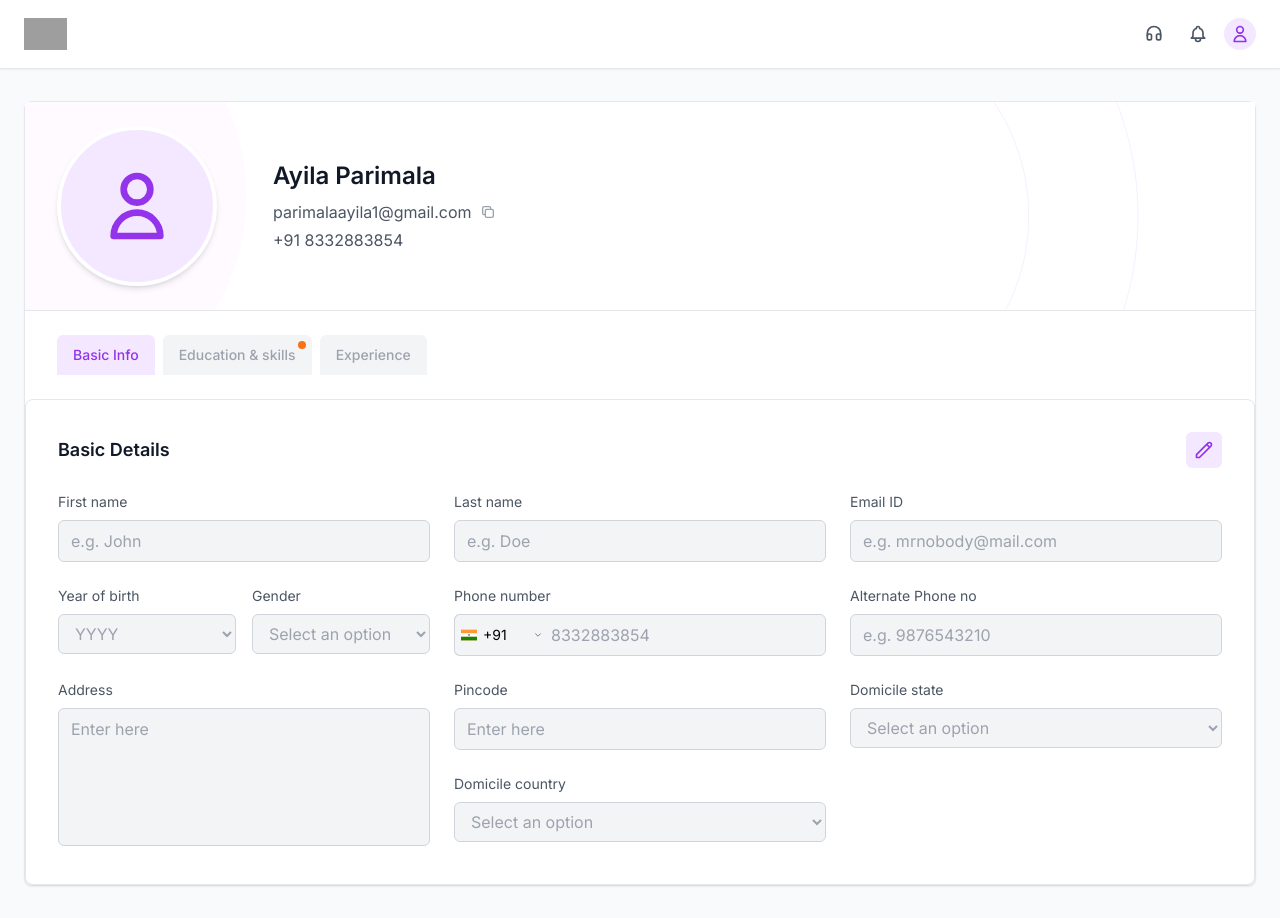
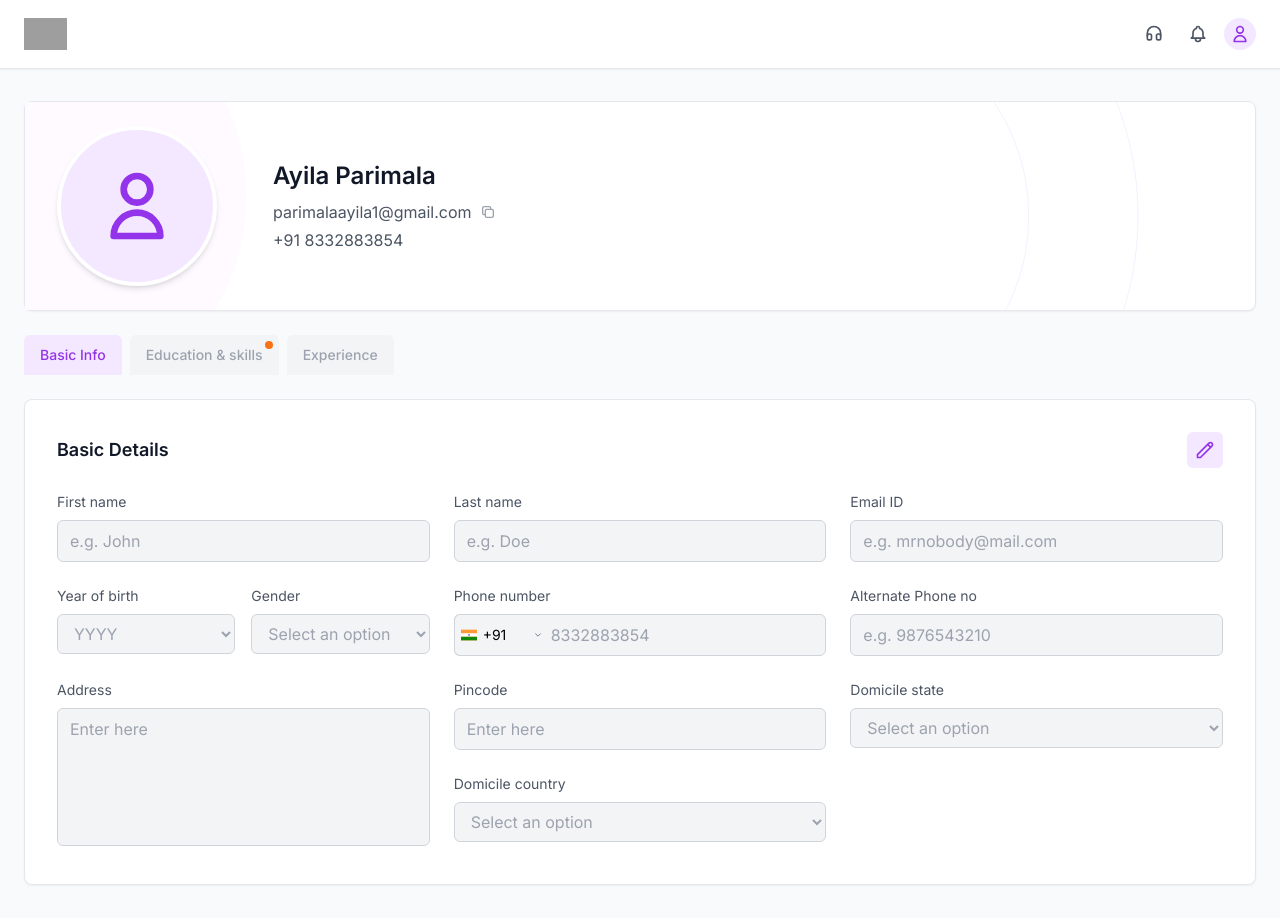
Before and after one commit to svrajesh21/Interview-buddy, a React (Create React App) app: page / in a window 1280 px wide. Both pictures are taken after a click on the button 1240 px from the left and 34 px from the top of the page. Built offline with nearby package versions, Linux system fonts and the light colour scheme; grey boxes are pictures that could not be loaded.

Commit message:
Update App.jsx

```diff
--- a/src/App.jsx
+++ b/src/App.jsx
@@ -120,7 +120,8 @@ className="w-8 h-8 bg-purple-100 rounded-full flex items-center justify-center h
 </header>
 
 {/* Main Content */}
-<main className="w-full px-6 py-8">{!showProfile ? (
+<main className="w-full px-6 py-8">
+{!showProfile ? (
 <div className="bg-white rounded-lg shadow-sm border border-gray-200">
 <div className="px-6 py-4 border-b border-gray-200 flex items-center justify-between">
 <h1 className="text-xl font-semibold text-gray-900">Users</h1>
@@ -171,10 +172,10 @@ Add user
 </table>
 </div>
 ) : (
-/* Profile Page */
+<div className="space-y-6">
+{/* Profile Header - Separate Container */}
 <div className="bg-white rounded-lg shadow-sm border border-gray-200">
-{/* Profile Header */}
-<div className="px-8 py-6 border-b border-gray-200 relative overflow-hidden bg-white">
+<div className="px-8 py-6 relative overflow-hidden">
   {/* Background decorative circles */}
   <div className="absolute inset-0 pointer-events-none">
     {/* Large purple circle on left */}
@@ -198,7 +199,7 @@ Add user
         </svg>
       </div>
     </div>
- {/* User Info */}
+    {/* User Info */}
     <div className="ml-8">
       <h2 className="text-2xl font-semibold text-gray-900 mb-2">Ayila Parimala</h2>
       <div className="flex items-center gap-2 text-gray-600 mb-1">
@@ -213,10 +214,9 @@ Add user
     </div>
   </div>
 </div>
-
-{/* Tabs - Floating in the gap with NO background */}
-<div className="px-8 py-6">
-  <div className="flex gap-2">
+</div>
+{/* Tabs - No container, just buttons floating */}
+<div className="flex gap-2">
   <button
     onClick={() => setActiveTab('basic')}
     className={`px-4 py-2.5 text-sm font-medium rounded-t-md ${activeTab === 'basic' ? 'bg-purple-100 text-purple-600' : 'bg-gray-100 text-gray-400 hover:text-gray-600'}`}
@@ -237,9 +237,8 @@ Add user
     Experience
   </button>
 </div>
-</div>
 
-{/* Tab Content */}
+{/* Tab Content - Separate Container */}
 {activeTab === 'basic' && (
 <div className="bg-white rounded-lg shadow-sm border border-gray-200 p-8">
 <div className="flex items-center justify-between mb-6">
@@ -411,10 +410,12 @@ Add user
       </select>
     </div>
   </div>
-</div></div>
+</div>
+</div>
 )}
+
 {activeTab === 'education' && (
-<div className="p-8 space-y-6">
+<div className="bg-white rounded-lg shadow-sm border border-gray-200 p-8 space-y-6">
   {/* Education Details */}
   <div className="border border-gray-200 rounded-lg p-6 bg-white">
    <div className="flex items-center justify-between mb-6">
@@ -471,12 +472,14 @@ className="w-full px-3 py-2 bg-gray-100 border border-gray-300 rounded-md focus:
       className="w-full px-3 py-2 bg-gray-100 border border-gray-300 rounded-md focus:ring-2 focus:ring-purple-500 focus:border-transparent"
     />
   </div>
-</div></div>
+</div>
+</div>
 
 {/* Skills & Projects */}
 <div className="border border-gray-200 rounded-lg p-6 bg-white">
   <div className="flex items-center justify-between mb-6">
-  <h3 className="text-lg font-semibold text-gray-900">Skills & Projects</h3><button className="p-2 bg-purple-100 rounded-md text-purple-600 hover:bg-purple-200">
+  <h3 className="text-lg font-semibold text-gray-900">Skills & Projects</h3>
+  <button className="p-2 bg-purple-100 rounded-md text-purple-600 hover:bg-purple-200">
 <svg className="w-5 h-5" fill="none" stroke="currentColor" viewBox="0 0 24 24">
 <path strokeLinecap="round" strokeLinejoin="round" strokeWidth="2" d="M15.232 5.232l3.536 3.536m-2.036-5.036a2.5 2.5 0 113.536 3.536L6.5 21.036H3v-3.572L16.732 3.732z" />
 </svg>
@@ -504,9 +507,8 @@ className="w-full px-3 py-2 bg-gray-100 border border-gray-300 rounded-md focus:
 </div>
 </div>
 )}
-
 {activeTab === 'experience' && (
-<div className="p-8">
+<div className="bg-white rounded-lg shadow-sm border border-gray-200 p-8">
 <div className="flex items-center justify-between mb-6">
 <h3 className="text-lg font-semibold text-gray-900">Work Experience</h3>
 <button className="p-2 bg-purple-100 rounded-md text-purple-600 hover:bg-purple-200">
@@ -551,7 +553,8 @@ className="w-full px-3 py-2 bg-gray-100 border border-gray-300 rounded-md focus:
 <option value="1-3">1-3 years</option>
 <option value="3-5">3-5 years</option>
 <option value="5+">5+ years</option>
-</select></div>
+</select>
+</div>
 </div>
 </div>
 
@@ -591,7 +594,8 @@ className="w-full px-3 py-2 bg-gray-100 border border-gray-300 rounded-md focus:
 <option value="1-3">1-3 years</option>
 <option value="3-5">3-5 years</option>
 <option value="5+">5+ years</option>
-</select></div>
+</select>
+</div>
 </div>
 </div>
 
@@ -606,7 +610,8 @@ className="w-full px-3 py-2 bg-gray-100 border border-gray-300 rounded-md focus:
 <path strokeLinecap="round" strokeLinejoin="round" strokeWidth="2" d="M15.232 5.232l3.536 3.536m-2.036-5.036a2.5 2.5 0 113.536 3.536L6.5 21.036H3v-3.572L16.732 3.732z" />
 </svg>
 </button>
-</div><div>
+</div>
+<div>
 <label className="block text-sm text-gray-600 mb-2">Profile URL</label>
 <input
 type="text"
@@ -627,7 +632,8 @@ className="w-full px-3 py-2 bg-gray-100 border border-gray-300 rounded-md focus:
 <path strokeLinecap="round" strokeLinejoin="round" strokeWidth="2" d="M15.232 5.232l3.536 3.536m-2.036-5.036a2.5 2.5 0 113.536 3.536L6.5 21.036H3v-3.572L16.732 3.732z" />
 </svg>
 </button>
-</div><div className="flex items-center gap-2 mt-8">
+</div>
+<div className="flex items-center gap-2 mt-8">
 <svg className="w-5 h-5 text-purple-600" fill="none" stroke="currentColor" viewBox="0 0 24 24">
 <path strokeLinecap="round" strokeLinejoin="round" strokeWidth="2" d="M9 12h6m-6 4h6m2 5H7a2 2 0 01-2-2V5a2 2 0 012-2h5.586a1 1 0 01.707.293l5.414 5.414a1 1 0 01.293.707V19a2 2 0 01-2 2z" />
 </svg>
@@ -645,8 +651,9 @@ className="w-full px-3 py-2 bg-gray-100 border border-gray-300 rounded-md focus:
 {/* Add/Edit Modal */}
 {isModalOpen && (
   <div className="fixed inset-0 bg-black bg-opacity-50 z-50">
-    <div className="absolute right-0 top-0 h-full w-1/2 bg-white shadow-2xl p-8 overflow-y-auto">      <div className="flex items-center justify-between mb-6 pb-4 border-b border-gray-200 shadow-sm">
-  <h2 className="text-xl font-semibold text-gray-900">{modalMode === 'edit' ? 'Edit User' : 'Add User'}</h2>
+    <div className="absolute right-0 top-0 h-full w-1/2 bg-white shadow-2xl p-8 overflow-y-auto">
+      <div className="flex items-center justify-between mb-6 pb-4 border-b border-gray-200 shadow-sm">
+        <h2 className="text-xl font-semibold text-gray-900">{modalMode === 'edit' ? 'Edit User' : 'Add User'}</h2>
         <button onClick={() => setIsModalOpen(false)} className="text-gray-400 hover:text-gray-600">
           <svg className="w-6 h-6" fill="none" stroke="currentColor" viewBox="0 0 24 24">
             <path strokeLinecap="round" strokeLinejoin="round" strokeWidth="2" d="M6 18L18 6M6 6l12 12" />
```
